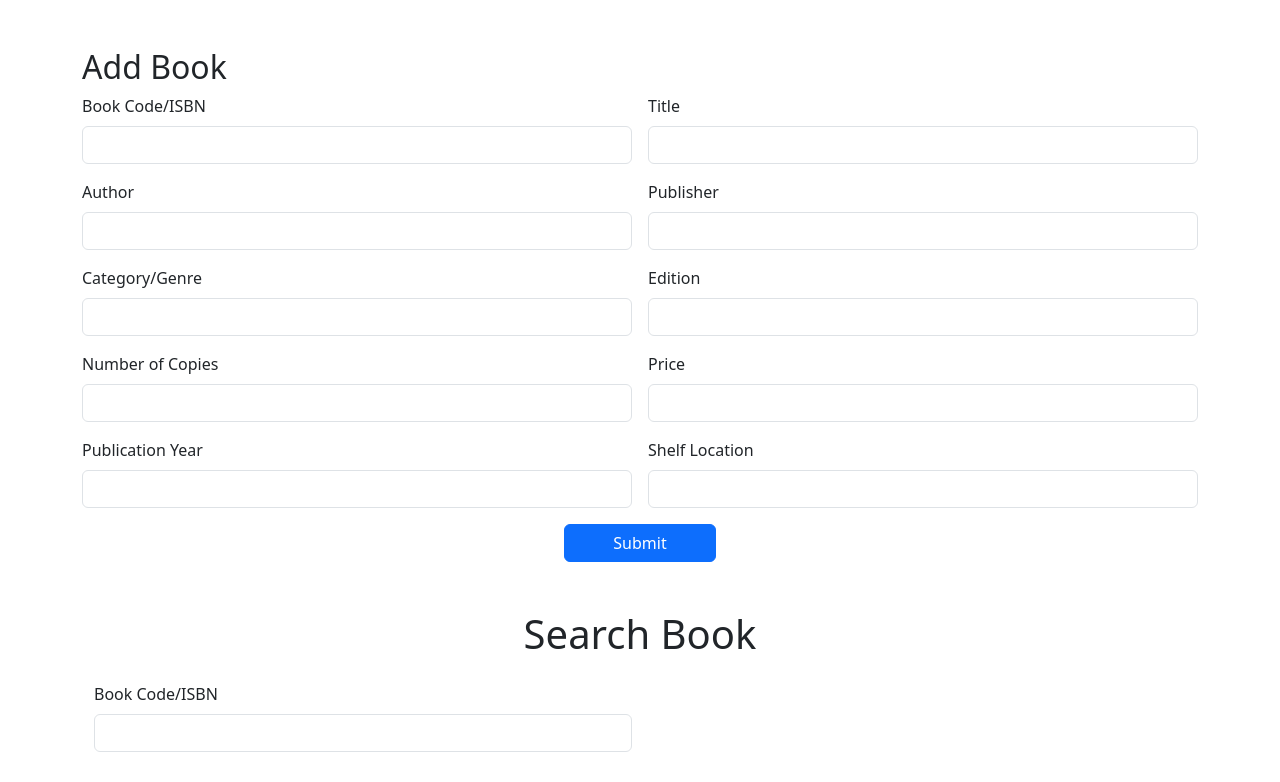
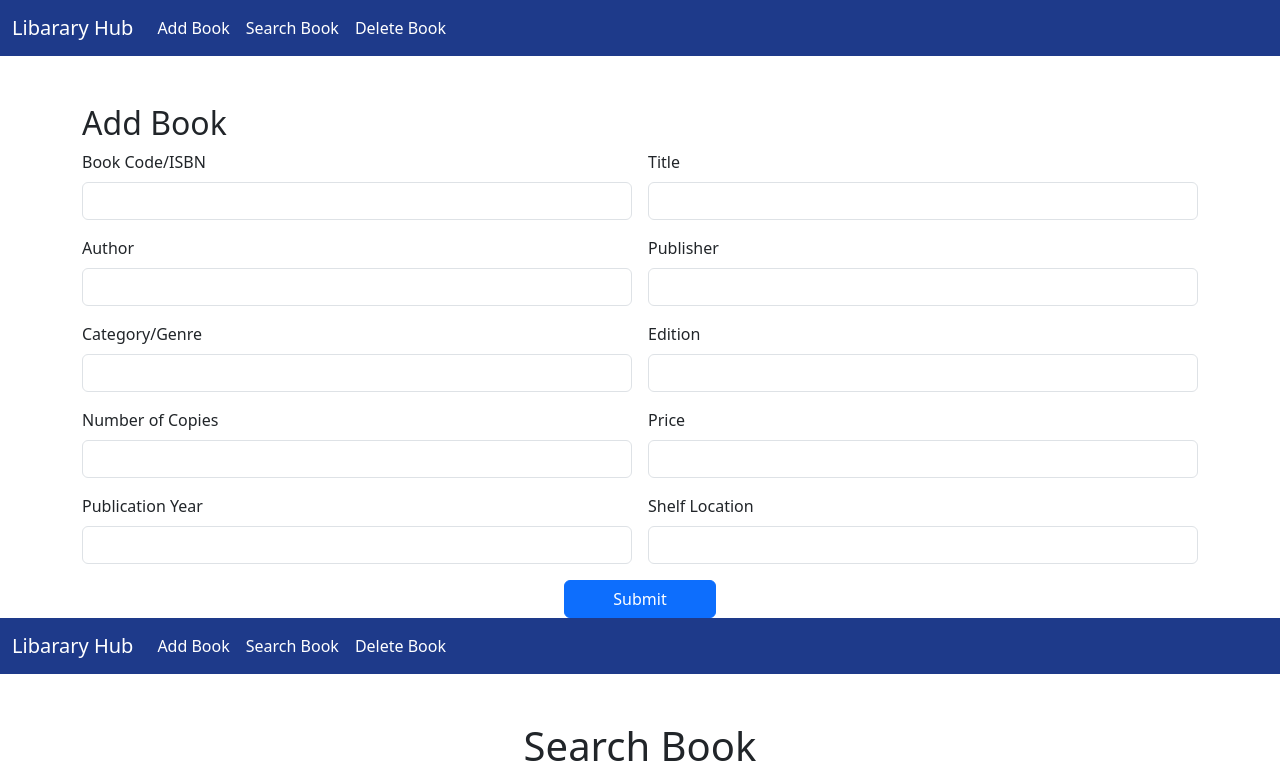
Before and after one commit to VarshaJ004/Library-react-app, a React (Vite) app: page / in a window 1280 px wide. Shown: the top 782 px of the page. Built offline with nearby package versions, Linux system fonts and the light colour scheme.

Commit message:
Added Navigation page to all files

```diff
--- a/src/components/AddBook.jsx
+++ b/src/components/AddBook.jsx
@@ -1,4 +1,5 @@
 import React from 'react'
+import Navigationbar from './NavigationBar'
 
 
 
@@ -6,7 +7,7 @@ const AddBook = () => {
   return (
     <div>
 
-
+     <Navigationbar />
 
       <div className="container mt-5">
 
--- a/src/components/DeleteBook.jsx
+++ b/src/components/DeleteBook.jsx
@@ -1,10 +1,11 @@
 import React from 'react'
+import Navigationbar from './NavigationBar'
 
 
 const DeleteBook = () => {
   return (
     <div>
-
+       <Navigationbar />
       <div className='container'>
     <div className='page-box'>
       <h1 className='page-heading'><center>Delete Book</center></h1>
--- /dev/null
+++ b/src/components/NavigationBar.jsx
@@ -0,0 +1,39 @@
+import React from 'react'
+
+const Navigationbar = () => {
+  return (
+    <div>
+      <nav
+        className="navbar navbar-expand-lg"
+        style={{ backgroundColor: "#1E3A8A" }}
+      >
+        <div className="container-fluid">
+          <a className="navbar-brand text-white" href="#">Libarary Hub</a>
+
+          <button
+            className="navbar-toggler"
+            type="button"
+            data-bs-toggle="collapse"
+            data-bs-target="#navbarNavAltMarkup"
+            aria-controls="navbarNavAltMarkup"
+            aria-expanded="false"
+            aria-label="Toggle navigation"
+          >
+            <span className="navbar-toggler-icon"></span>
+          </button>
+
+          <div className="collapse navbar-collapse" id="navbarNavAltMarkup">
+            <div className="navbar-nav">
+              <a className="nav-link text-white active" href="#">Add Book</a>
+              <a className="nav-link text-white" href="#">Search Book</a>
+              <a className="nav-link text-white" href="#">Delete Book</a>
+
+            </div>
+          </div>
+        </div>
+      </nav>
+    </div>
+  )
+}
+
+export default Navigationbar
--- a/src/components/SearchBook.jsx
+++ b/src/components/SearchBook.jsx
@@ -1,10 +1,11 @@
 import React from 'react'
+import Navigationbar from './NavigationBar'
 
 
 const SearchBook = () => {
   return (
     <div>
-
+     <Navigationbar />
     <div className="container mt-5">
     <div className='page-box '>
 
```
